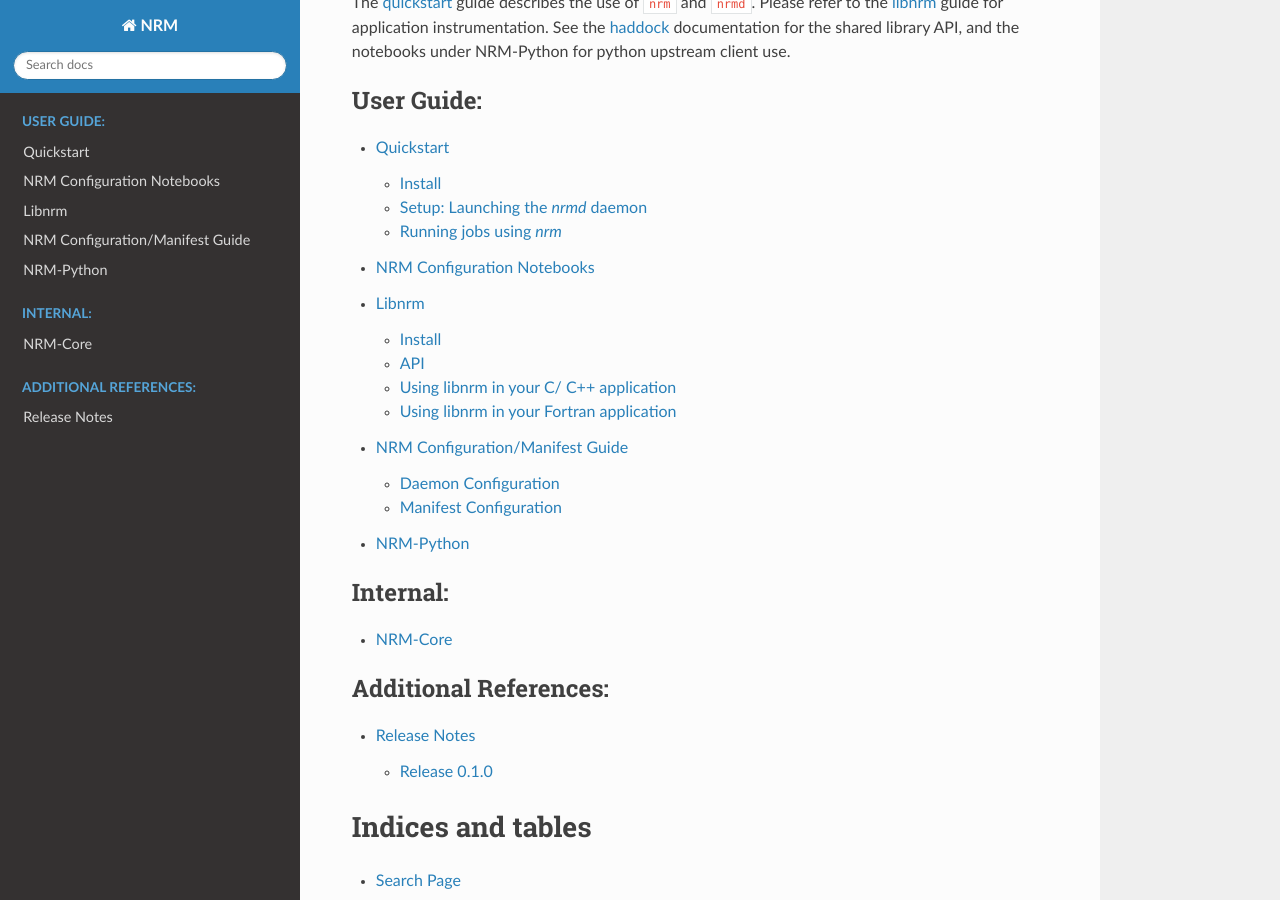
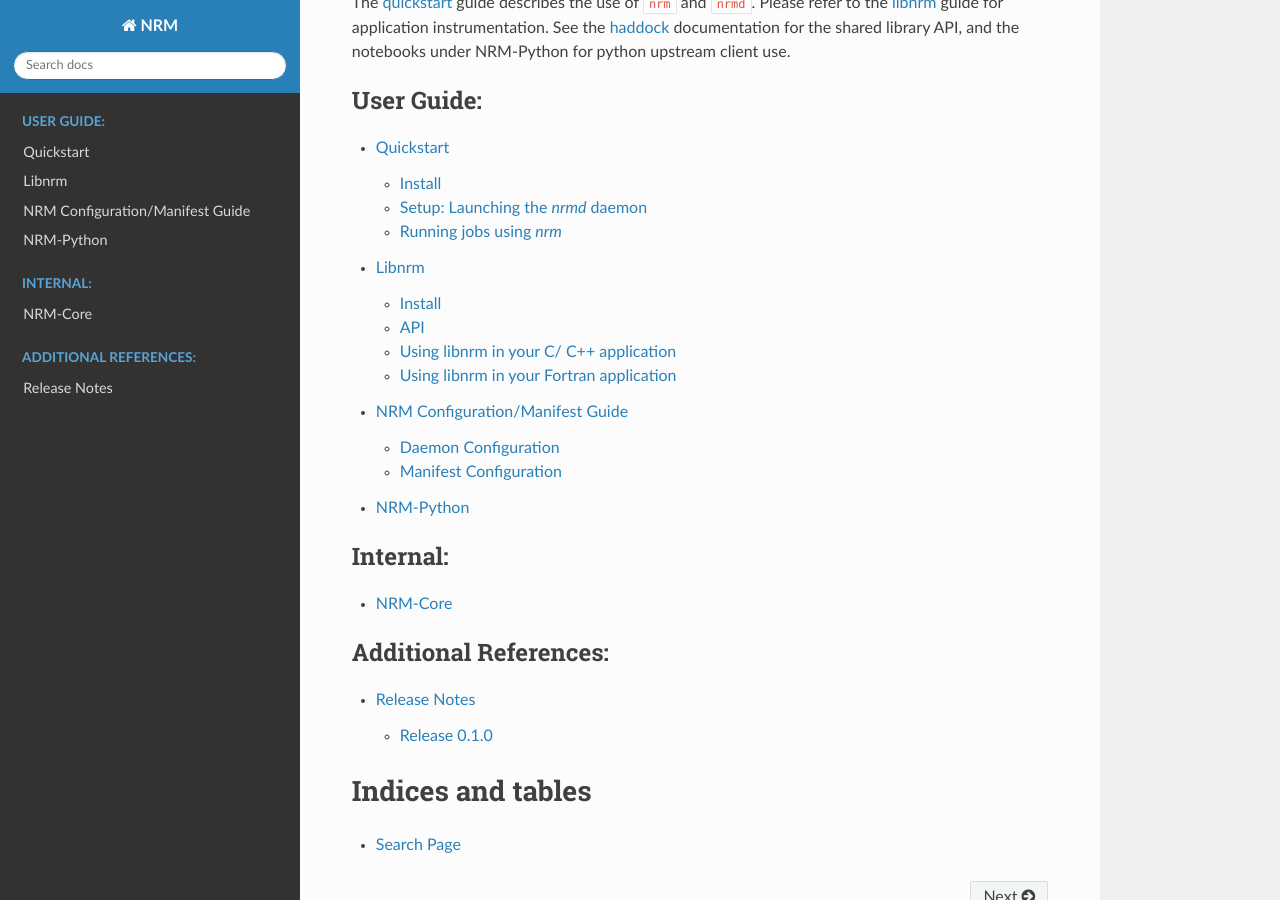
Before and after one commit to anlsys/nrm-docs, a Sphinx documentation site: the page built from doc/index.rst, in a window 1280 px wide and 900 px high, scrolled down 927 px. Built offline with Sphinx 7.4.7 and the Read the Docs theme 2.0.0, drawn with Linux system fonts in a browser that asks for light colours.

Commit message:
remove configuration notebook, references

```diff
--- a/doc/conf.py
+++ b/doc/conf.py
@@ -72,7 +72,7 @@
 # Add any Sphinx extension module names here, as strings. They can be
 # extensions coming with Sphinx (named 'sphinx.ext.*') or your custom
 # ones.
-extensions = ["sphinx.ext.intersphinx", "nbsphinx"]
+extensions = ["sphinx.ext.intersphinx"]
 intersphinx_mapping = {
     'nrm-python': ('https://nrm.readthedocs.io/projects/nrm-python/en/master/', None),
     'nrm-core': ('https://nrm.readthedocs.io/projects/nrm-core/en/master/', None)
@@ -126,7 +126,6 @@
 # relative to this directory. They are copied after the builtin static files,
 # so a file named "default.css" will overwrite the builtin "default.css".
 # html_static_path = ['_static', 'nrm.so', 'notebooks']
-html_static_path = ['../notebooks']
 
 
 # Custom sidebar templates, must be a dictionary that maps document names
--- a/doc/index.rst
+++ b/doc/index.rst
@@ -33,7 +33,6 @@
    :caption: User Guide:
 
    quickstart
-   notebooks
    libnrm
    config
    NRM-Python <https://nrm.readthedocs.io/projects/nrm-python/en/master/>
--- a/doc/notebooks.rst
+++ /dev/null
@@ -1,9 +0,0 @@
-NRM Configuration Notebooks
-===========================
-
-
-.. toctree::
-    :maxdepth: 2
-    :caption: Notebook Contents:
-
-    notebooks/configuration
--- a/doc/quickstart.rst
+++ b/doc/quickstart.rst
@@ -147,7 +147,7 @@
  INFO:nrm:command ended: msg_up_rpc_rep_process_exit(api=u'up_rpc_rep', container_uuid=u'b54f12ed-6418-4b32-b6ab-2dda7503a1c8', status=u'0', type=u'process_exit')
 
 You have run your first nrm-enabled command. See the
-:doc:`configuration notebook <notebooks/configuration>` for an in-depth
+:doc:`configuration guide <config>` for an in-depth
 description of the manifest file format.
 
 ``nrm`` command-line options
```
Also changed, not shown: doc/notebooks/configuration.ipynb (deleted), 3 other files.
